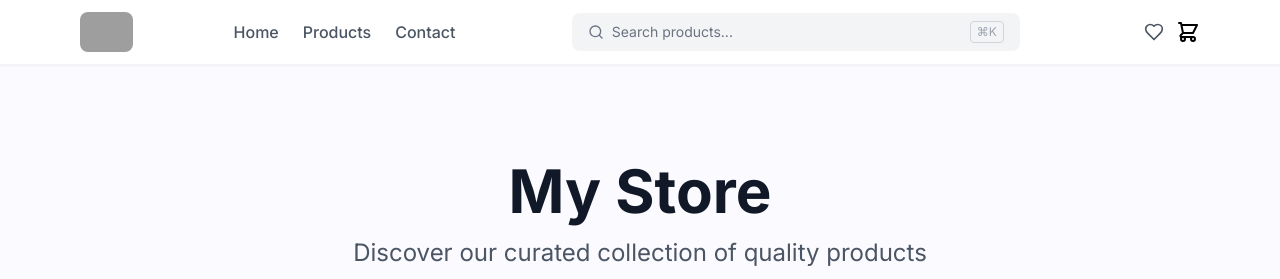
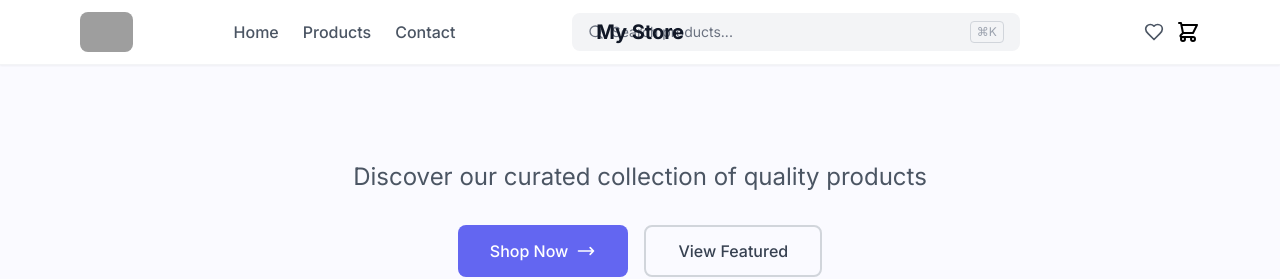
Before and after one commit to JJG1488/storefront-template, a Next.js app: page / in a window 1280 px wide. Shown: the top 279 px of the page. Built offline with nearby package versions, Linux system fonts and the light colour scheme; no server answers; the database is empty; grey boxes are pictures that could not be loaded.

Commit message:
Needed site name to be in Navigation bar center

```diff
--- a/components/Header.tsx
+++ b/components/Header.tsx
@@ -37,7 +37,7 @@ export function Header() {
 
       <header className="sticky top-0 z-40 bg-white border-b border-gray-100 shadow-sm">
         <div className="max-w-6xl mx-auto px-4 py-3">
-          <div className="flex items-center justify-between gap-4">
+          <div className="flex items-center justify-between gap-4 relative">
             {/* Mobile Menu Button + Logo */}
             <div className="flex items-center gap-3">
               <MenuButton
@@ -45,20 +45,24 @@ export function Header() {
                 isOpen={mobileMenuOpen}
               />
 
-              <Link href="/" className="flex items-center gap-2">
-                {store.logoUrl ? (
+              {store.logoUrl && (
+                <Link href="/" className="flex items-center">
                   <img
                     src={store.logoUrl}
                     alt={store.name}
                     className="h-8 md:h-10 object-contain rounded-lg"
                   />
-                ) : (
-                  <span className="text-xl font-bold text-gray-900">
-                    {store.name}
-                  </span>
-                )}
-              </Link>
+                </Link>
+              )}
             </div>
+
+            {/* Centered Store Name */}
+            <Link
+              href="/"
+              className="absolute left-1/2 -translate-x-1/2 text-lg md:text-xl font-bold text-gray-900 hover:text-gray-700 transition-colors"
+            >
+              {store.name}
+            </Link>
 
             {/* Desktop Navigation */}
             <nav className="hidden md:flex items-center gap-6">
--- a/components/Hero.tsx
+++ b/components/Hero.tsx
@@ -32,9 +32,6 @@ export function Hero() {
         style={{ backgroundColor: `${store.primaryColor}08` }}
       >
         <div className="max-w-4xl mx-auto">
-          <h1 className="text-4xl md:text-5xl lg:text-6xl font-bold mb-4 text-gray-900">
-            {store.name}
-          </h1>
           {store.tagline ? (
             <p className="text-xl md:text-2xl text-gray-600 mb-8 max-w-2xl mx-auto">
               {store.tagline}
```
Also changed, not shown: 1 other file (tests, documents, lock files or other folders).
